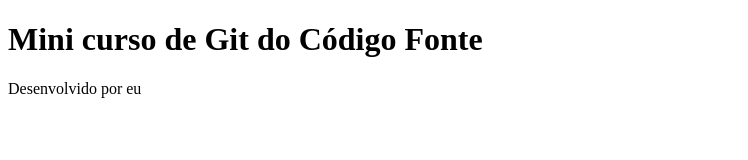
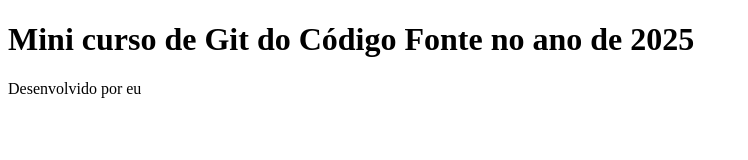
Before and after one commit to DiegoOtani/GitTest, a plain HTML site: page index.html in a window 1280 px wide. Shown: the whole page, without its empty margins (0-748 px from the left). Drawn offline with Linux system fonts and the light colour scheme.

Commit message:
Texto mudado

```diff
--- a/index.html
+++ b/index.html
@@ -7,7 +7,7 @@
 </head>
 <body>
 
-    <h1>Mini curso de Git do Código Fonte</h1>
+    <h1>Mini curso de Git do Código Fonte no ano de 2025</h1>
 
     <footer>
         <p>Desenvolvido por eu</p>
```
